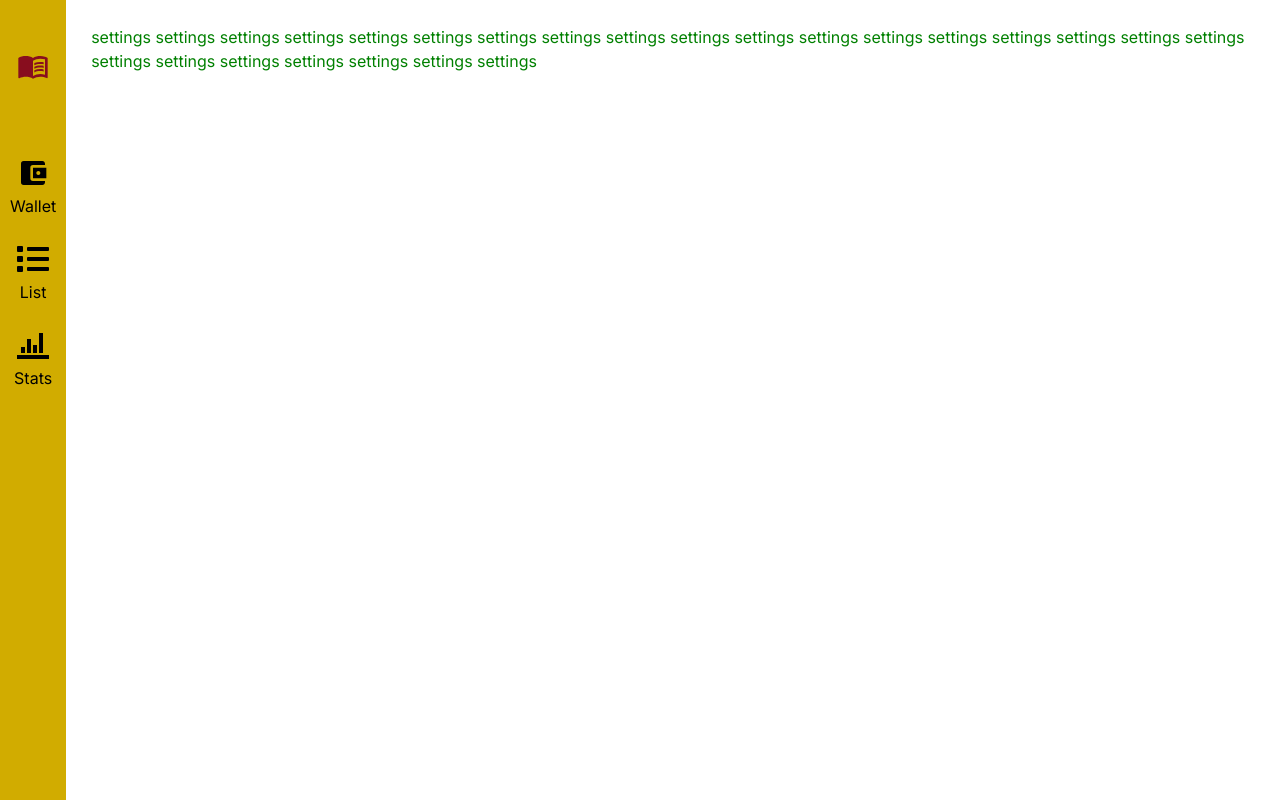
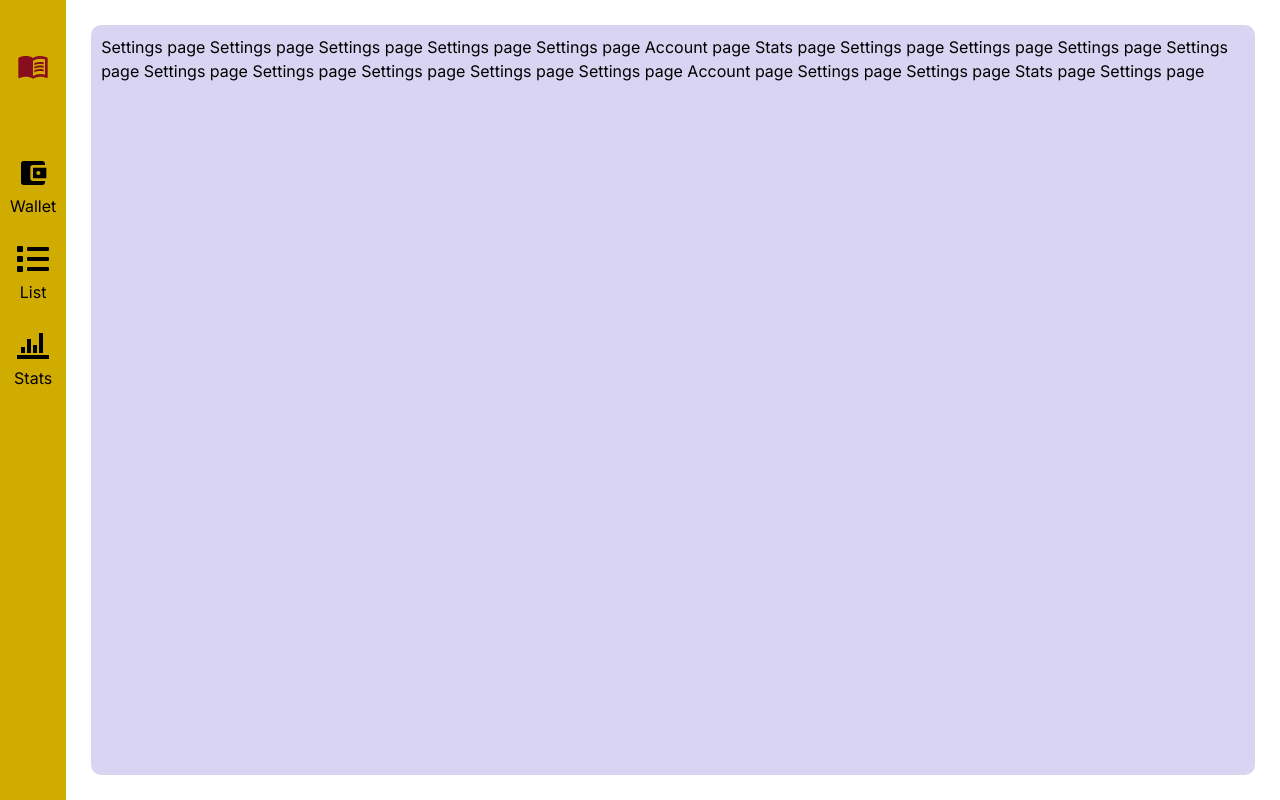
Before and after one commit to eimuciu/cash-tracker, a Next.js app: page /settings in a window 1280 px wide. Built offline with nearby package versions, Linux system fonts and the light colour scheme.

Commit message:
settings and account pages theme

```diff
--- a/src/app/(pages)/account/page.tsx
+++ b/src/app/(pages)/account/page.tsx
@@ -1,12 +1,5 @@
-import LayoutWrapper from '../../components/layoutWrapper';
+import AccountPage from '@/app/components/pages/account';
 
 export default function Account() {
-  return (
-    <LayoutWrapper>
-      <h1 className="text-[green]">
-        account account account account account account account account account account account account account account
-        account account account account account account account account account account account
-      </h1>
-    </LayoutWrapper>
-  );
+  return <AccountPage />;
 }
--- a/src/app/(pages)/settings/page.tsx
+++ b/src/app/(pages)/settings/page.tsx
@@ -1,14 +1,5 @@
-import LayoutWrapper from '../../components/layoutWrapper';
+import SettingsPage from '@/app/components/pages/settings';
 
 export default function Settings() {
-  return (
-    <LayoutWrapper>
-      <h1 className="text-[green]">
-        settings settings settings settings settings settings settings settings
-        settings settings settings settings settings settings settings settings
-        settings settings settings settings settings settings settings settings
-        settings
-      </h1>
-    </LayoutWrapper>
-  );
+  return <SettingsPage />;
 }
--- /dev/null
+++ b/src/app/components/pages/account/index.tsx
@@ -0,0 +1,21 @@
+import LayoutWrapper from '../../layoutWrapper';
+import { colorPalette } from '@/utils/themeUnits';
+
+export default function AccountPage() {
+  return (
+    <LayoutWrapper>
+      <section
+        className={
+          'rounded-[10px] h-[100%] p-[10px]' +
+          ' ' +
+          `bg-[${colorPalette.violeted}]`
+        }
+      >
+        Account page Account page Account page Account page Account page Account
+        page Stats page Account page Account page Account page Account page
+        Account page Account page Account page Account page Account page Account
+        page Account page Account page Stats page Account page
+      </section>
+    </LayoutWrapper>
+  );
+}
--- /dev/null
+++ b/src/app/components/pages/settings/index.tsx
@@ -0,0 +1,21 @@
+import LayoutWrapper from '../../layoutWrapper';
+import { colorPalette } from '@/utils/themeUnits';
+
+export default function SettingsPage() {
+  return (
+    <LayoutWrapper>
+      <section
+        className={
+          'rounded-[10px] h-[100%] p-[10px]' +
+          ' ' +
+          `bg-[${colorPalette.violeted}]`
+        }
+      >
+        Settings page Settings page Settings page Settings page Settings page Account
+        page Stats page Settings page Settings page Settings page Settings page
+        Settings page Settings page Settings page Settings page Settings page Account
+        page Settings page Settings page Stats page Settings page
+      </section>
+    </LayoutWrapper>
+  );
+}
```
